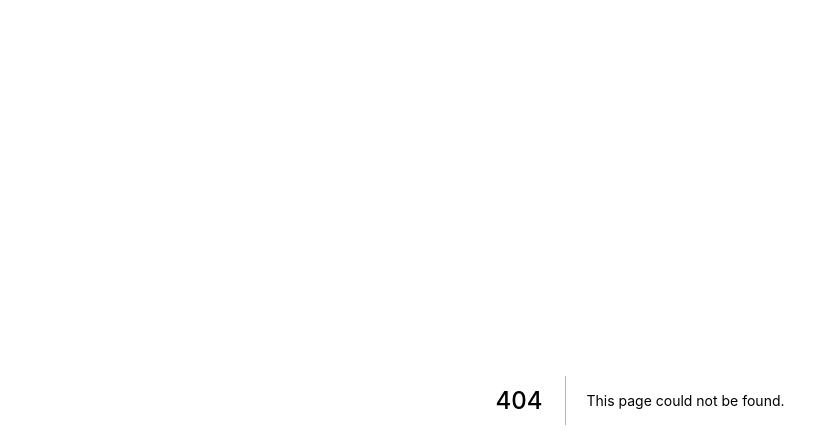
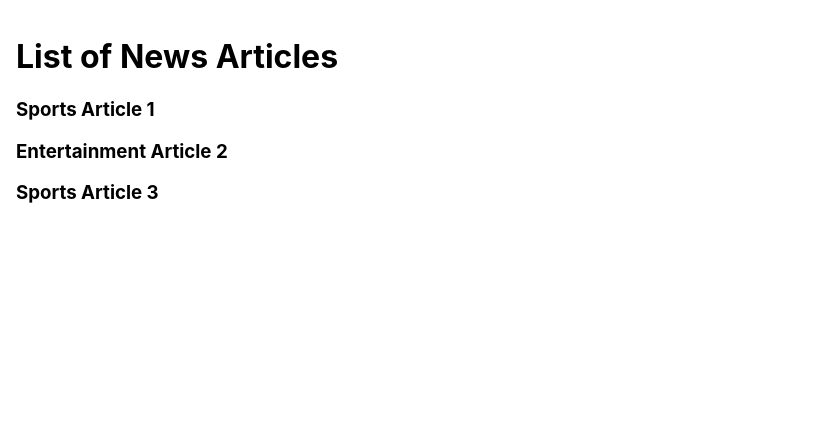
Before and after one commit to FreemanJournal/next-pre-rendering, a Next.js app: page /news in a window 1280 px wide. Before the commit this address had no page. Shown: the top 448 px of the page, without its empty margins (0-831 px from the left). Built offline with nearby package versions, Linux system fonts and the light colour scheme; data requests are answered from the project's data file.

Commit message:
SSR feature added

```diff
--- a/db.json
+++ b/db.json
@@ -1,4 +1,24 @@
 {
+  "news": [
+    {
+      "id":1,
+      "title":"Sports Article 1",
+      "description":"Sports are dying 1",
+      "category":"sports"
+    },
+    {
+      "id":2,
+      "title":"Entertainment Article 2",
+      "description":"Description 2",
+      "category":"entertainment"
+    },
+    {
+      "id":3,
+      "title":"Sports Article 3",
+      "description":"Description 3",
+      "category":"sports"
+    }
+  ],
   "products": [
     {
       "id": 1,
--- /dev/null
+++ b/pages/news/index.js
@@ -0,0 +1,22 @@
+import React from 'react'
+
+export default function NewsArticles({articles}) {
+
+  return (
+    <div style={{padding:"1em"}}>
+        <h1 >List of News Articles</h1>
+        {articles.map(article=><h3 key={article.id}>{article.title}</h3>)}
+
+    </div>
+  )
+}
+
+export async function getServerSideProps(){
+    const response = await fetch('http://localhost:4000/news')
+    const data = await response.json();
+    return{
+        props:{
+            articles:data
+        }
+    }
+}
```
Also changed, not shown: pages/news/[category].js (added, +35 -0 lines).
